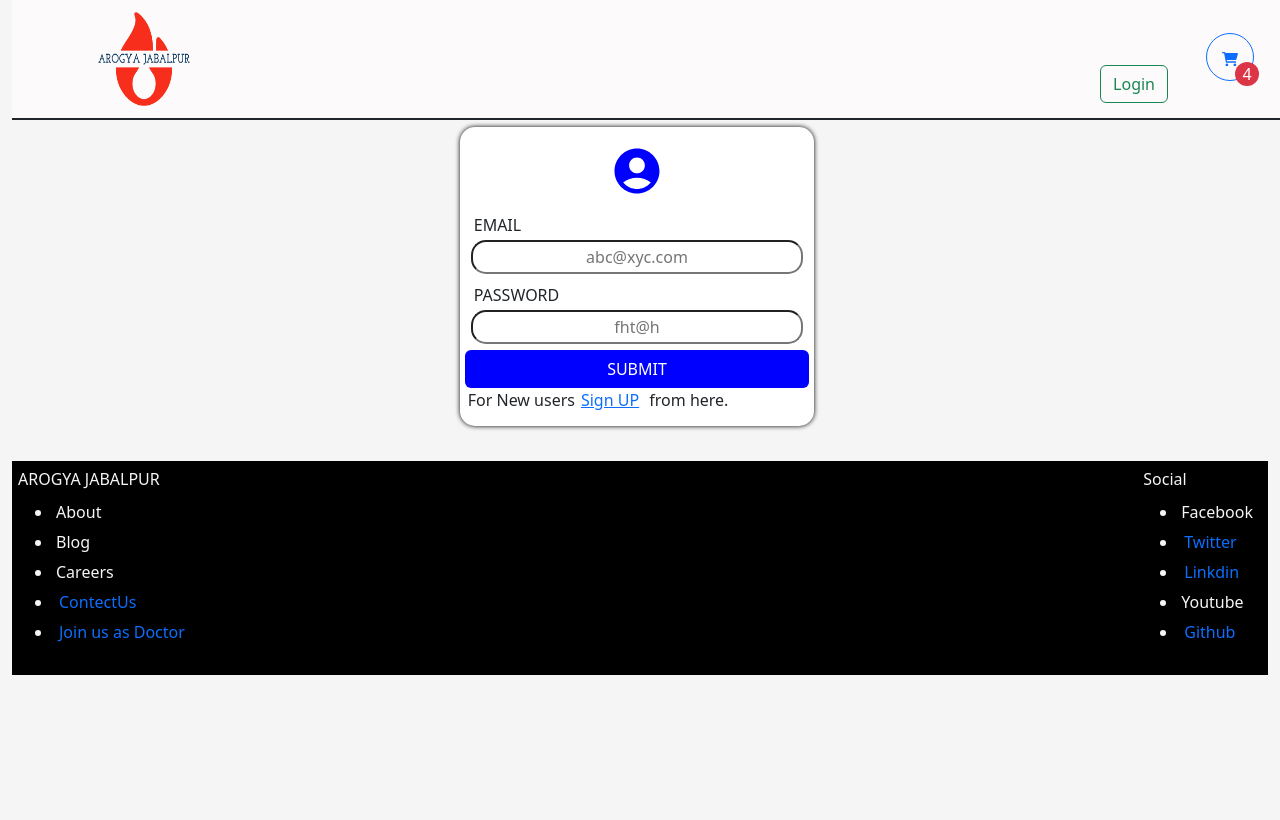
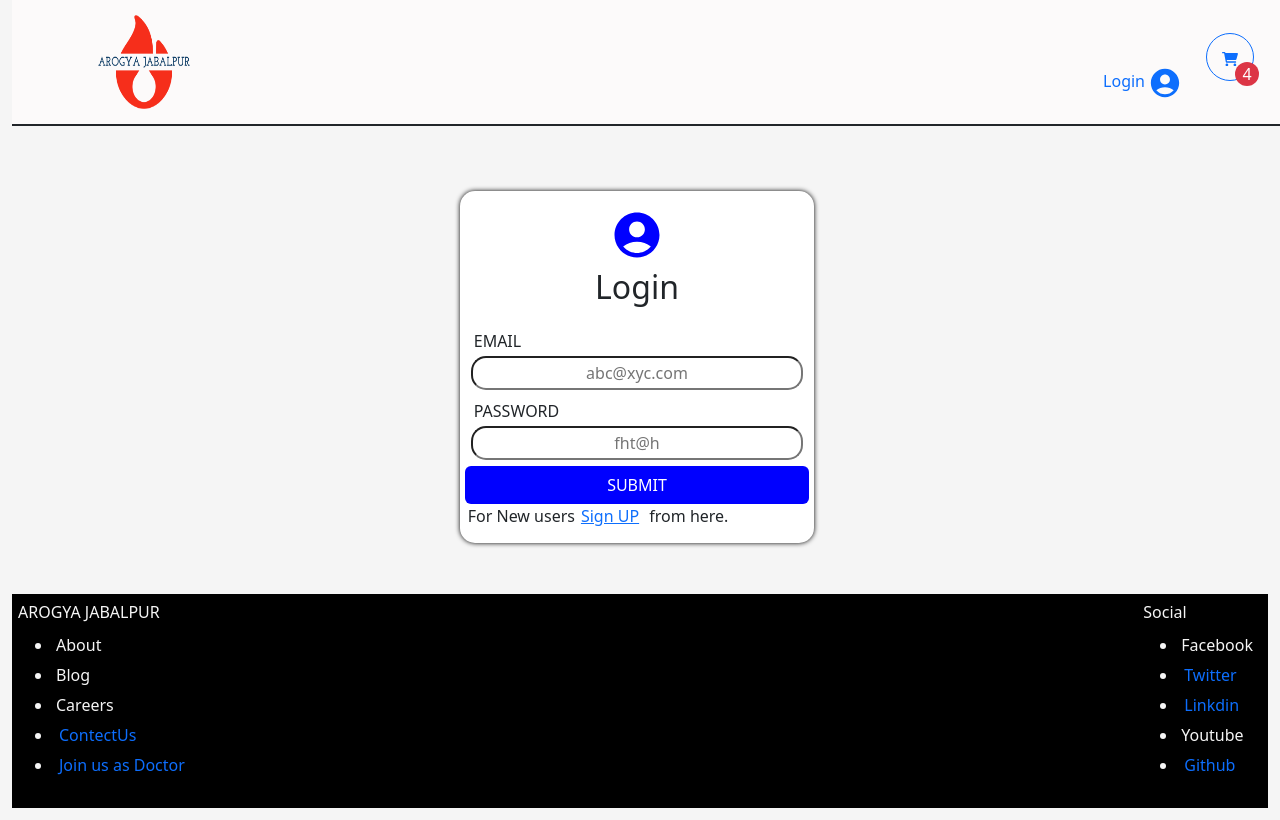
Before and after one commit to mohitdubey132/ArogayajabalpurFrontendV1, a React (Create React App) app in the folder front_end/: page /Login in a window 1280 px wide. Built offline with nearby package versions, Linux system fonts and the light colour scheme.

Commit message:
little update on 09/0/23

```diff
--- a/front_end/src/components/Layouts/NavigationBar.jsx
+++ b/front_end/src/components/Layouts/NavigationBar.jsx
@@ -2,7 +2,8 @@ import React from "react";
 import { Link, useNavigate } from "react-router-dom";
 import { Button } from "react-bootstrap";
 import Logo from '../../assets/arogya-jabalpur-high-resolution-logo-color-on-transparent-background.png';
-import { useApplicationContext } from '../../context'
+import { useApplicationContext } from '../../context';
+import AccountCircleIcon from '@mui/icons-material/AccountCircle';
 export const NavigationBar = () => {
     const navigator = useNavigate();
     const { openCart } = useApplicationContext();
@@ -10,14 +11,14 @@ export const NavigationBar = () => {
         <nav style={{ display: 'flex', width: "100dvw", justifyContent: "space-between", overflow: "hidden", paddingRight: "1rem", zIndex: "200", top: "0", position: "fixed", width: "100%" }}>
             <div style={{ display: "flex", justifyContent: "space-between", width: "100%" }}>
                 <div style={{ display: "flex", justifyContent: 'center', textAlign: 'left', width: "20%" }}>
-                    <img src={Logo} alt="Logo" height={'100px'} width={'120px'} />
+                  <Link to={'/'}>   <img src={Logo} alt="Logo" height={'100px'} width={'120px'} /></Link>
 
                 </div>
-                <div style={{ display: "flex" }}>
-                    <div style={{ paddingTop: "2rem", alignContent: "end", paddingRight: "2rem", backgroundColor: 'light pink', width: "70%" }}>
+                <div style={{ display: "flex"}}>
+                    <div style={{ paddingTop: "1.5rem", alignContent: "end",backgroundColor: 'light pink', width: "70%",alignmentBaseline:"baseline" }}>
                         <div style={{ justifyContent: "space-between", display: "flex" }}>
                             {/* <Button variant="outline-primary" onClick={() => { navigator('/') }} >Home</Button> */}
-                            <Button variant="outline-success" onClick={() => { navigator('/login') }}>Login </Button>
+                            <Button variant="outline-primary" onClick={() => { navigator('/login') }} style={{border:"0"}}>Login<AccountCircleIcon style={{height:"40px",width:"40px"}}/></Button>
                         </div>
                     </div>
                     <div style={{ paddingTop: "1.5rem", paddingRight: "1rem" }}>
--- a/front_end/src/pages/Login.jsx
+++ b/front_end/src/pages/Login.jsx
@@ -56,9 +56,13 @@ const Login = () => {
   return (
     <div style={{ display: "flex",marginTop:"5rem", alignContent: "center", justifyContent: "center", backgroundColor: "", width: "100%" }}>
 
-      <form onSubmit={formik.handleSubmit} style={{ display: "flex",padding:"5px", margin: "2rem", backgroundColor: "white", flexDirection: "column", alignItems: 'baseline', justifyContent: "center",boxShadow: "0px 0px 5px rgba(0, 0, 0, 1)",borderRadius:"15px"}}>
+      <form onSubmit={formik.handleSubmit} style={{ display: "flex",padding:"5px",marginBottom:"3rem", marginTop: "6rem", backgroundColor: "white", flexDirection: "column", alignItems: 'baseline', justifyContent: "center",boxShadow: "0px 0px 5px rgba(0, 0, 0, 1)",borderRadius:"15px"}}>
         <div style={{ width: "100%", display: "flex", justifyContent: "space-between", flexDirection: "column", }}>
-<div style={{width:"100%",alignContent:"center"}}><center>< AccountCircleIcon style={{height:"60px" ,width:"60px",color:"blue"}}/></center></div>
+<div style={{width:"100%",alignContent:"center"}}>
+  <center>< AccountCircleIcon style={{height:"60px" ,width:"60px",color:"blue"}}/>
+  <h2>Login</h2> </center>
+  </div>
+
       <div>    <label for='Email' >EMAIL</label>
           <input name='email'
             type='email'
```
